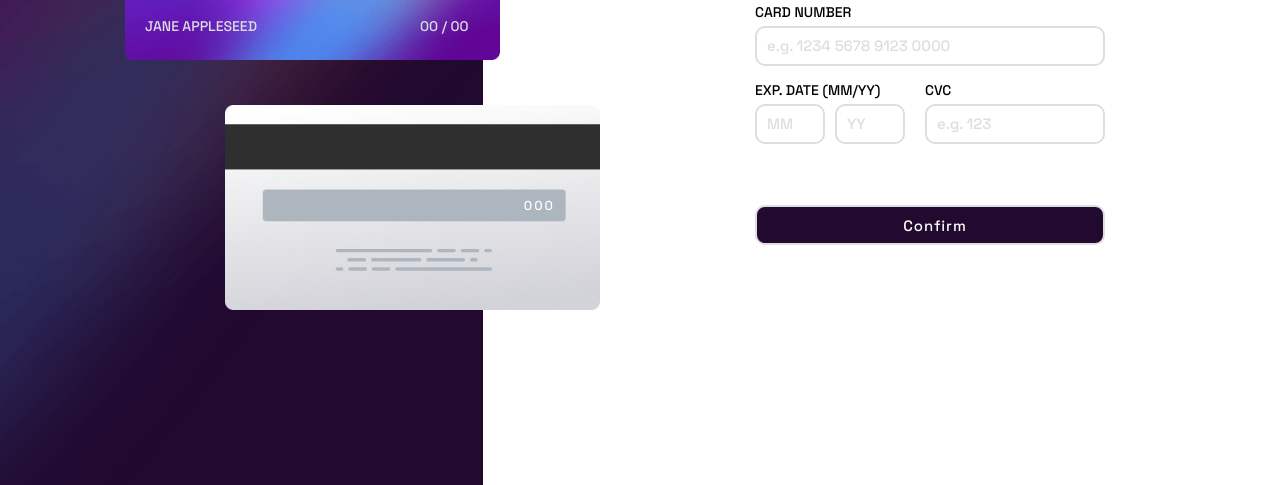
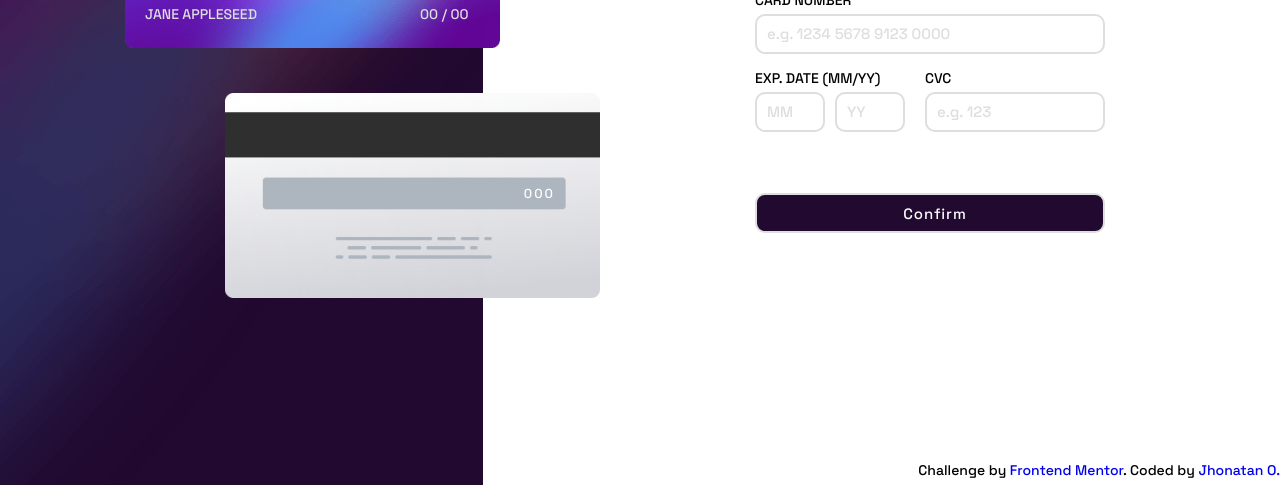
Before and after one commit to Jhonatandbz/interactive-card-details-form-main, a plain HTML site: page index.html in a window 1280 px wide. Shown: the part 315-800 px from the top of the page. Drawn offline with Linux system fonts and the light colour scheme.

Commit message:
Add files via upload

```diff
--- a/index.html
+++ b/index.html
@@ -99,21 +99,14 @@
 
         </div>
       </div>
+      <div class="attribution">
+        Challenge by <a href="https://www.frontendmentor.io?ref=challenge" target="_blank"> Frontend Mentor</a>.
+        Coded by <a href="https://github.com/Jhonatandbz" target="_blank"> Jhonatan O.</a>
+      </div>
     </div>
   </main>
 
-  <!--
-
-  --Completed state start--
-
-  Thank you!
-  We've added your card details
-  Continue -->
-
-  <!-- <div class="attribution">
-    Challenge by <a href="https://www.frontendmentor.io?ref=challenge" target="_blank">Frontend Mentor</a>.
-    Coded by <a href="#">Your Name Here</a>.
-  </div> -->
   <script src="./src/js/index.js"></script>
 </body>
+
 </html>
--- a/src/css/style.css
+++ b/src/css/style.css
@@ -200,11 +200,10 @@ input[type=number]::-webkit-inner-spin-button, input[type=number]::-webkit-outer
 
     .itens{
         display: flex;
-        min-height: 100vh;
+        min-height: 97vh;
         align-items: center;
         justify-content: center;
         gap: 80px;
-
     }
 
     .cards{
@@ -238,3 +237,11 @@ input[type=number]::-webkit-inner-spin-button, input[type=number]::-webkit-outer
     border: 2px solid;
     border-color: var(--red);
 }
+
+.attribution{
+    height: 20px;
+    font-size: 14px;
+    bottom: 10px;
+    text-align: right;
+
+}
```
